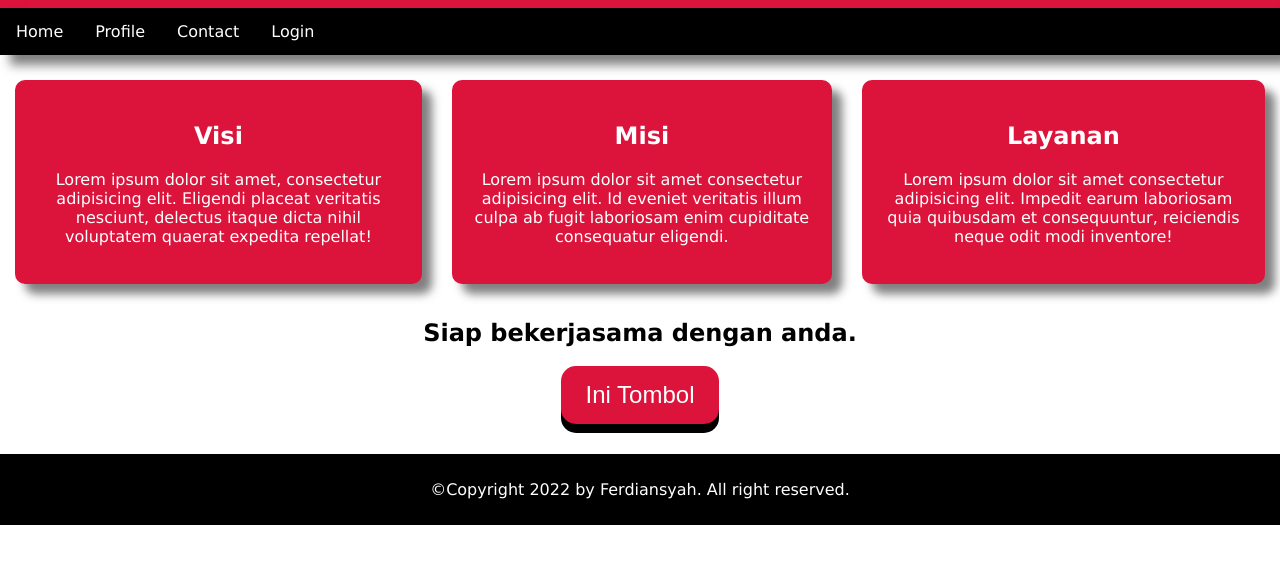
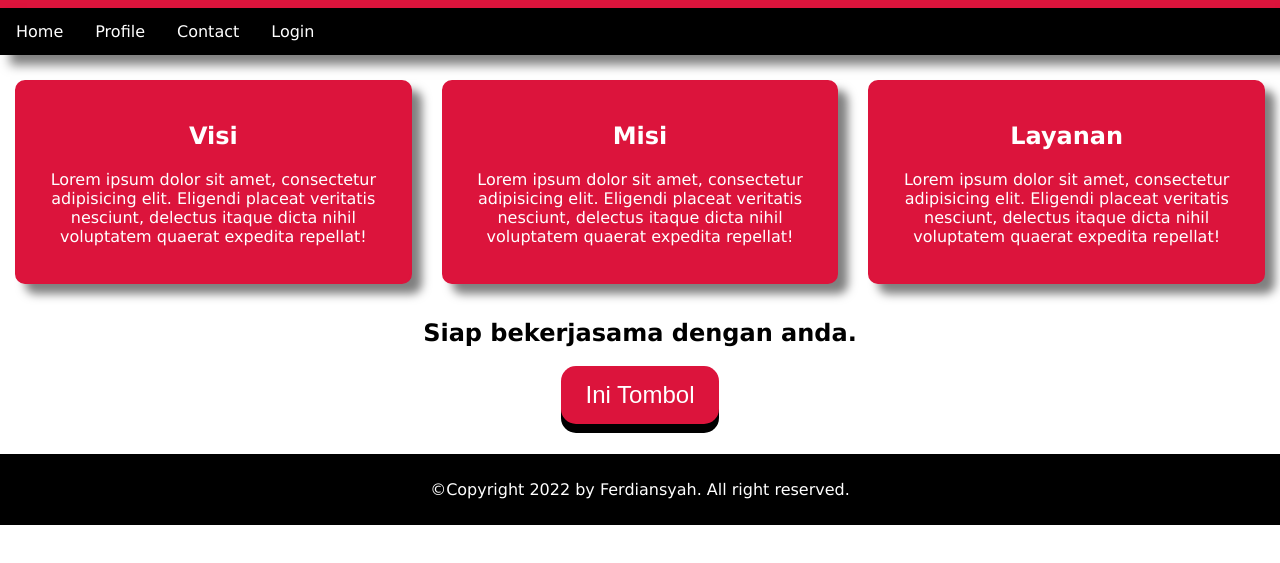
Before and after one commit to peding123/responsiveweb.github.io, a plain HTML site: page index.html in a window 1280 px wide. Shown: the part 123-686 px from the top of the page. Drawn offline with Linux system fonts and the light colour scheme.

Commit message:
second commit

```diff
--- a/index.html
+++ b/index.html
@@ -30,13 +30,13 @@
             </div>
             <div class="column2">
                 <h2>Misi</h2>
-                <p>Lorem ipsum dolor sit amet consectetur adipisicing elit. Id eveniet veritatis illum culpa ab fugit
-                    laboriosam enim cupiditate consequatur eligendi.</p>
+                <p>Lorem ipsum dolor sit amet, consectetur adipisicing elit. Eligendi placeat veritatis nesciunt,
+                    delectus itaque dicta nihil voluptatem quaerat expedita repellat!</p>
             </div>
             <div class="column3">
                 <h2>Layanan</h2>
-                <p>Lorem ipsum dolor sit amet consectetur adipisicing elit. Impedit earum laboriosam quia quibusdam et
-                    consequuntur, reiciendis neque odit modi inventore!</p>
+                <p>Lorem ipsum dolor sit amet, consectetur adipisicing elit. Eligendi placeat veritatis nesciunt,
+                    delectus itaque dicta nihil voluptatem quaerat expedita repellat!</p>
             </div>
         </div>
         <div class="wrapper">
```
